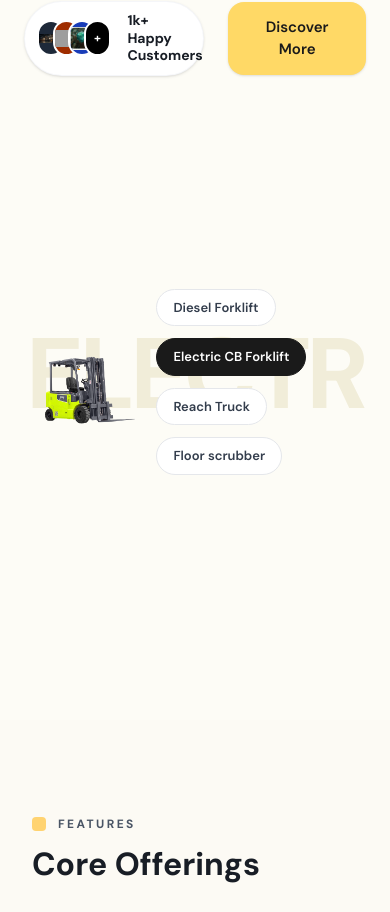
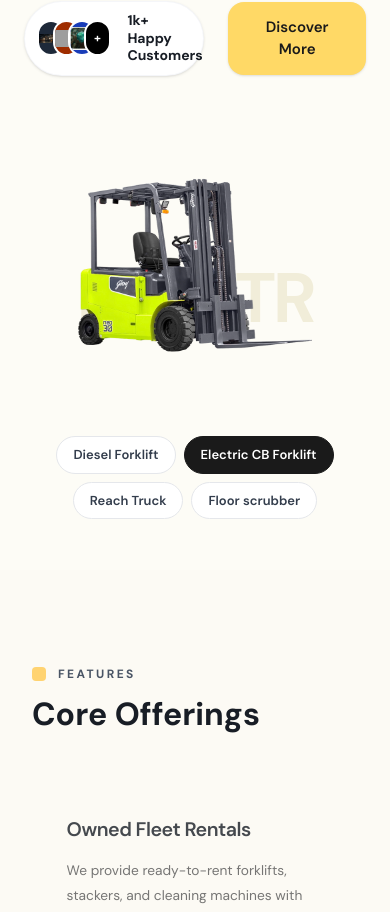
Before and after one commit to hariharanscholar-stack/b2b_rentals, a Next.js app: page /rental in a window 390 px wide. Shown: the part 4298-5210 px from the top of the page. Built offline with nearby package versions, Linux system fonts and the light colour scheme; grey boxes are pictures that could not be loaded.

Commit message:
style: optimized RentalPoweringBusiness mobile layout for better fit

```diff
--- a/src/components/sections/RentalPoweringBusiness.tsx
+++ b/src/components/sections/RentalPoweringBusiness.tsx
@@ -77,11 +77,11 @@ export default function RentalPoweringBusiness() {
         </div>
 
         {/* Right Content */}
-        <div className="relative w-full h-[500px] flex items-center justify-center lg:justify-end">
+        <div className="relative w-full h-[350px] sm:h-[450px] md:h-[500px] flex flex-col items-center justify-center lg:justify-end">
 
           {/* Background Text */}
           <div className="absolute top-1/2 left-0 -translate-y-1/2 -z-10 w-full overflow-hidden flex items-center">
-             <span className="text-[100px] sm:text-[140px] md:text-[160px] lg:text-[220px] font-black text-[#f1edd9] leading-none tracking-tighter w-full text-center lg:text-left select-none">
+             <span className="text-[70px] sm:text-[120px] md:text-[140px] lg:text-[220px] font-black text-[#f1edd9] leading-none tracking-tighter w-full text-center lg:text-left select-none uppercase">
                {activeTab.bgText}
              </span>
           </div>
@@ -98,7 +98,7 @@ export default function RentalPoweringBusiness() {
           </div>
 
           {/* Navigation Tabs - below image on mobile, absolute on desktop */}
-          <div className="flex flex-row flex-wrap gap-3 mt-4 lg:hidden">
+          <div className="flex flex-row flex-wrap justify-center gap-2 mt-auto pb-4 lg:hidden z-20">
             {tabs.map((tab) => (
               <button
                 key={tab.id}
```
